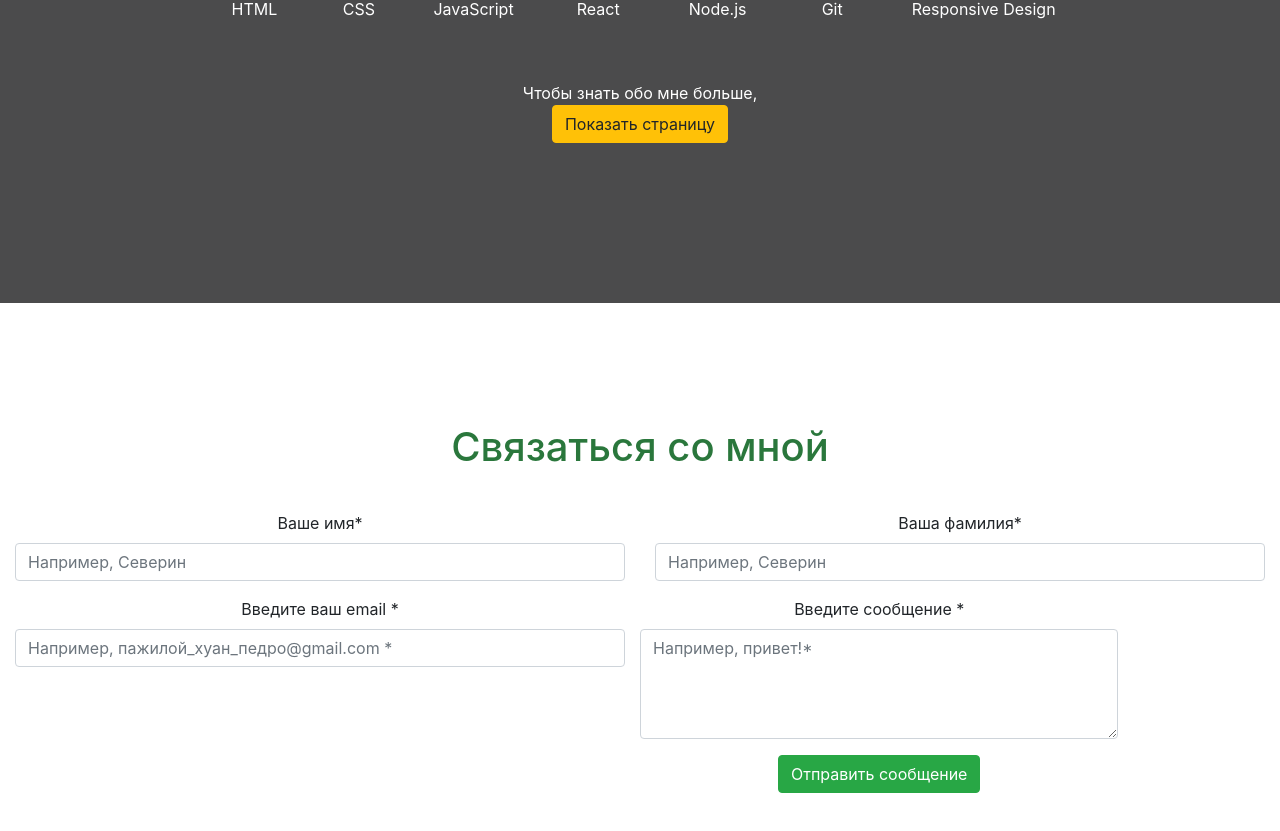
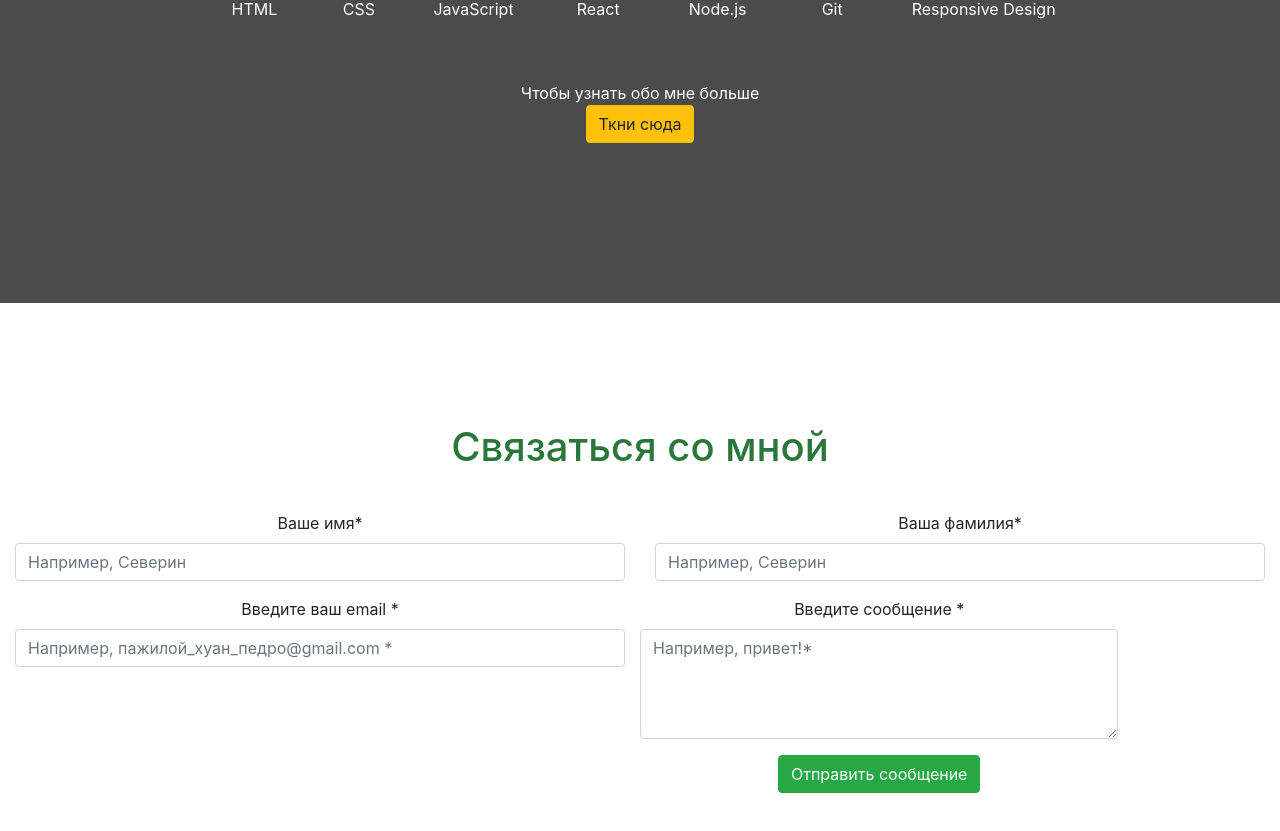
Before and after one commit to dayDream13er/siteboga, a website: page index.html in a window 1280 px wide. Shown: the part 1056-1887 px from the top of the page. Drawn offline with nearby package versions, Linux system fonts and the light colour scheme.

Commit message:
Update index.html

```diff
--- a/index.html
+++ b/index.html
@@ -102,8 +102,8 @@
 
                           </div>
                           <div class=" col-lg-12 sub-section">
-                            Чтобы знать обо мне больше,<br>
-                            <a href="https://vk.com/dinamit_bom" target="_blank" class="btn btn-warning">Показать страницу</a>
+                            Чтобы узнать обо мне больше<br>
+                            <a href="https://vk.com/dinamit_bom" target="_blank" class="btn btn-warning">Ткни сюда</a>
                           </div>
                       </div>
 
```
